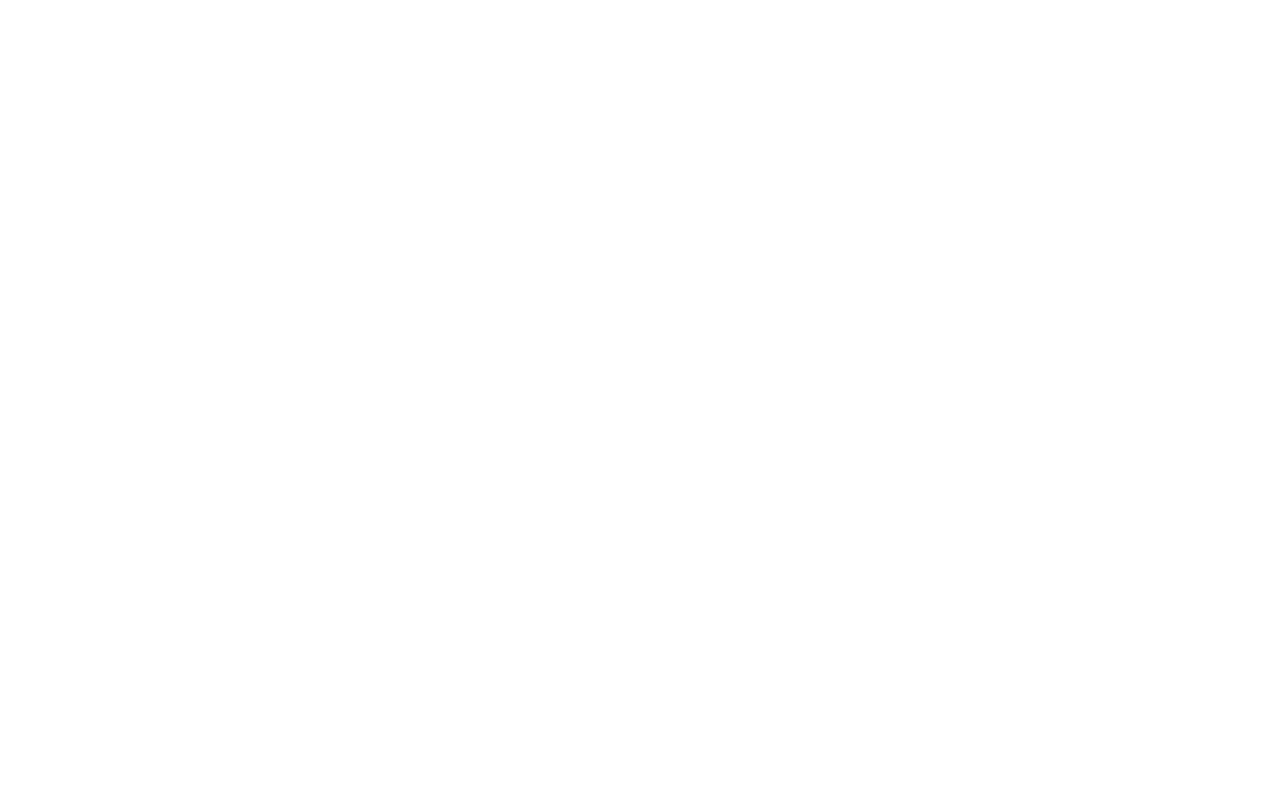
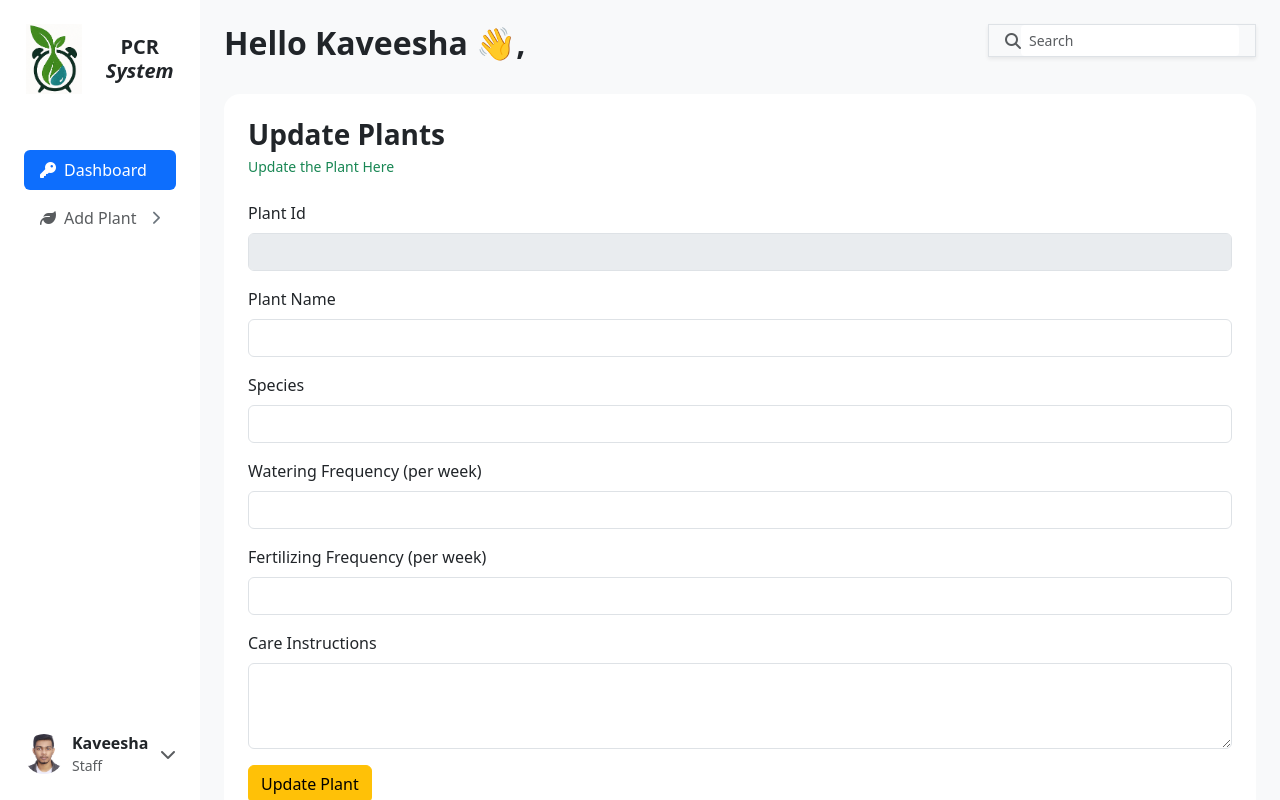
Before and after one commit to ksdkaveesha/Plant-Care-Reminder-System, an Angular app in the folder Fontend/plant-care-system/: page /dashboard/updateplant/1 in a window 1280 px wide. Before the commit this address led to /. Built offline with nearby package versions, Linux system fonts and the light colour scheme.

Commit message:
update plant data transfering

```diff
--- /dev/null
+++ b/Fontend/plant-care-system/src/app/Services/plant.service.ts
@@ -0,0 +1,15 @@
+import { Injectable } from '@angular/core';
+
+
+@Injectable({ providedIn: 'root' })
+export class PlantService {
+  private selectedPlant: any;
+
+  setPlant(plant: any) {
+    this.selectedPlant = plant;
+  }
+
+  getPlant() {
+    return this.selectedPlant;
+  }
+}
--- a/Fontend/plant-care-system/src/app/dashboard/sidebar/sidebar.component.html
+++ b/Fontend/plant-care-system/src/app/dashboard/sidebar/sidebar.component.html
@@ -14,7 +14,7 @@
         <nav class="nav flex-column">
           <!-- Dashboard (Active) -->
           <a
-            routerLink="/dashboard"
+            routerLink="/dashboard/viewplants"
             routerLinkActive="active"
             [routerLinkActiveOptions]="{ exact: true }"
             class="nav-link d-flex align-items-center text-white bg-primary rounded px-3 py-2 mb-2"
@@ -25,7 +25,7 @@
 
           <!-- Add Plant -->
           <a
-            routerLink="/add-plant"
+            routerLink="/dashboard/addplant"
             class="nav-link d-flex justify-content-between align-items-center text-muted rounded px-3 py-2"
           >
             <span class="d-flex align-items-center">
--- /dev/null
+++ b/Fontend/plant-care-system/src/app/dashboard/updateplant/updateplant.component.html
@@ -0,0 +1,42 @@
+<div class="page-wrapper">
+
+  <!-- all plants -->
+  <div class="content-box bg-white rounded-4 p-4">
+
+    <div class="d-flex justify-content-between flex-wrap align-items-center mb-4 gap-2">
+      <div>
+        <h3 class="fw-bold mb-1">Update Plants</h3>
+        <p class="text-success small mb-0">Update the Plant Here</p>
+      </div>
+    </div>
+
+    <div class="content-box bg-white rounded-4">
+        <form #f="ngForm">
+            <div class="mb-3">
+                <label for="plantId" class="form-label">Plant Id</label>
+                <input type="text" id="plantId" name="plantId" [(ngModel)]="plant.plantId" class="form-control" disabled>
+            </div>
+            <div class="mb-3">
+                <label for="plantname" class="form-label">Plant Name</label>
+                <input type="text" id="plantname" [(ngModel)]="plant.plantname" name="plantname" class="form-control" required>
+            </div>
+            <div class="mb-3">
+                <label for="species" class="form-label">Species</label>
+                <input type="text" id="species" name="species" [(ngModel)]="plant.species" class="form-control" required>
+            </div>
+            <div class="mb-3">
+                <label for="wateringFreq" class="form-label">Watering Frequency (per week)</label>
+                <input type="number" id="wateringFreq" name="wateringFreq" [(ngModel)]="plant.wateringFreq" class="form-control" required>
+            </div>
+            <div class="mb-3">
+                <label for="fertilizingFreq" class="form-label">Fertilizing Frequency (per week)</label>
+                <input type="number" id="fertilizingFreq" name="fertilizingFreq" [(ngModel)]="plant.fertilizingFreq" class="form-control" required>
+            </div>
+            <div class="mb-3">
+                <label for="careInstructions" class="form-label">Care Instructions</label>
+                <textarea id="careInstructions" name="careInstructions" [(ngModel)]="plant.careInstructions" class="form-control" rows="3" required></textarea>
+            </div>
+            <button type="submit" class="btn btn-warning">Update Plant</button>
+        </form>
+    </div>
+</div>
--- /dev/null
+++ b/Fontend/plant-care-system/src/app/dashboard/updateplant/updateplant.component.ts
@@ -0,0 +1,43 @@
+import { Component, inject } from '@angular/core';
+import { FormsModule, NgForm } from '@angular/forms';
+import { CommonModule } from '@angular/common';
+import { ActivatedRoute } from '@angular/router';
+import { PlantService } from '../../Services/plant.service';
+
+@Component({
+  selector: 'app-updateplant',
+  standalone: true,
+  imports: [CommonModule, FormsModule],
+  templateUrl: './updateplant.component.html',
+  styleUrl: './updateplant.component.css'
+})
+
+export class UpdateplantComponent {
+  private route = inject(ActivatedRoute);
+  private plantService = inject(PlantService);
+
+  plant = {
+    plantId: '',
+    plantname: '',
+    species: '',
+    wateringFreq: '',
+    fertilizingFreq: '',
+    lastWatered: '',
+    lastFertilized: '',
+    careInstructions: ''
+  };
+
+  ngOnInit() {
+    // 1. get the id from the URL
+    const id = +this.route.snapshot.paramMap.get('id')!;
+
+    // 2. pull the cached plant from the service
+    const selected = this.plantService.getPlant();
+
+    // 3. fallback – if the user refreshed the page
+    //    you’d normally re-fetch it from the API here
+    if (selected && selected.id === id) {
+      this.plant = { ...selected };
+    }
+  }
+}
--- a/Fontend/plant-care-system/src/app/dashboard/viewplant/viewplant.component.html
+++ b/Fontend/plant-care-system/src/app/dashboard/viewplant/viewplant.component.html
@@ -68,18 +68,18 @@
 
         <tbody>
           <tr *ngFor="let plant of plants">
-            <td>{{ plant.id }}</td>
-            <td>{{ plant.name }}</td>
+            <td>{{ plant.plantId }}</td>
+            <td>{{ plant.plantname }}</td>
             <td>{{ plant.species }}</td>
             <td>{{ plant.wateringFreq }}</td>
             <td>{{ plant.fertilizingFreq }}</td>
             <td>{{ plant.lastWatered }}</td>
             <td>{{ plant.lastFertilized }}</td>
-            <td>{{ plant.instructions }}</td>
+            <td>{{ plant.careInstructions }}</td>
             <td class="text-end d-flex">
-              <button class="btn btn-sm btn-warning px-3 me-1">Update</button>
+              <button class="btn btn-sm btn-warning px-3 me-1" (click)="UpdatePlant(plant)">Update</button>
               <button class="btn btn-sm btn-outline-danger px-3"
-                      (click)="deletePlant(plant.id)">Delete</button>
+                      (click)="deletePlant(plant.plantId)">Delete</button>
             </td>
           </tr>
         </tbody>
--- a/Fontend/plant-care-system/src/app/dashboard/viewplant/viewplant.component.ts
+++ b/Fontend/plant-care-system/src/app/dashboard/viewplant/viewplant.component.ts
@@ -1,7 +1,9 @@
 import { Component } from '@angular/core';
 import { CommonModule } from '@angular/common';
 import { RouterModule } from '@angular/router';
+import { Router } from '@angular/router';
 import { trigger, transition, style, animate } from '@angular/animations';
+import { PlantService } from '../../Services/plant.service';
 
 @Component({
   selector: 'app-viewplants',
@@ -33,26 +35,29 @@ export class ViewplantComponent {
     totalPlants: 1893
   };
 
+  constructor(private router: Router, private plantService: PlantService) {}
   plants = [
     {
-      id: 1,
-      name: 'Rosa',
+      plantId: 1,
+      userId: 1,
+      plantname: 'Rosa',
       species: 'Species Going Here',
       wateringFreq: 2,
       fertilizingFreq: 4,
       lastWatered: '2025-05-15',
       lastFertilized: '2025-05-15',
-      instructions: 'No Instructions'
+      careInstructions: 'No Instructions'
     },
     {
-      id: 2,
-      name: 'Orchidaceae',
+      plantId: 3,
+      userId: 1,
+      plantname: 'Orchidaceae',
       species: 'Species Going Here',
       wateringFreq: 3,
       fertilizingFreq: 5,
       lastWatered: '2025-05-15',
       lastFertilized: '2025-05-15',
-      instructions: 'No Instructions'
+      careInstructions: 'No Instructions'
     }
   ];
 
@@ -60,4 +65,11 @@ export class ViewplantComponent {
     console.log('Deleting plant:', plantId);
     // Add your delete logic here
   }
+
+  UpdatePlant(plants: any) {
+    console.log('Updating plant:', plants);
+    this.plantService.setPlant(plants);
+    // Navigate to the update plant page
+    this.router.navigate(['/dashboard/updateplant', plants.plantId]);
+  }
 }
--- a/Fontend/plant-care-system/src/app/login/login.component.html
+++ b/Fontend/plant-care-system/src/app/login/login.component.html
@@ -21,7 +21,7 @@
             placeholder="Enter Password"
           />
         </div>
-        <button class="btn btn-primary w-100" href="/dashboard/viewplant">Login</button>
+        <button class="btn btn-primary w-100" (click)="redirectToDashboard()">Login</button>
         <div class="text-center mt-3">
           <small>If you didn’t have a Account?
             <a href="/register" class="text-decoration-none">Create Account</a></small>
--- a/Fontend/plant-care-system/src/app/login/login.component.ts
+++ b/Fontend/plant-care-system/src/app/login/login.component.ts
@@ -1,4 +1,5 @@
 import { Component } from '@angular/core';
+import { Router } from '@angular/router';
 
 @Component({
   selector: 'app-login',
@@ -7,4 +8,11 @@ import { Component } from '@angular/core';
   styleUrls: ['./login.component.css'],
   imports: [],
 })
-export class LoginComponent {}
+
+export class LoginComponent {
+  constructor(private router: Router) {}
+
+  redirectToDashboard() {
+    this.router.navigate(['/dashboard/viewplants']);
+  }
+}
```
Also changed, not shown: Fontend/plant-care-system/src/app/app.routes.ts (+12 -12 lines), Fontend/plant-care-system/src/app/dashboard/updateplant/updateplant.component.css (added).
